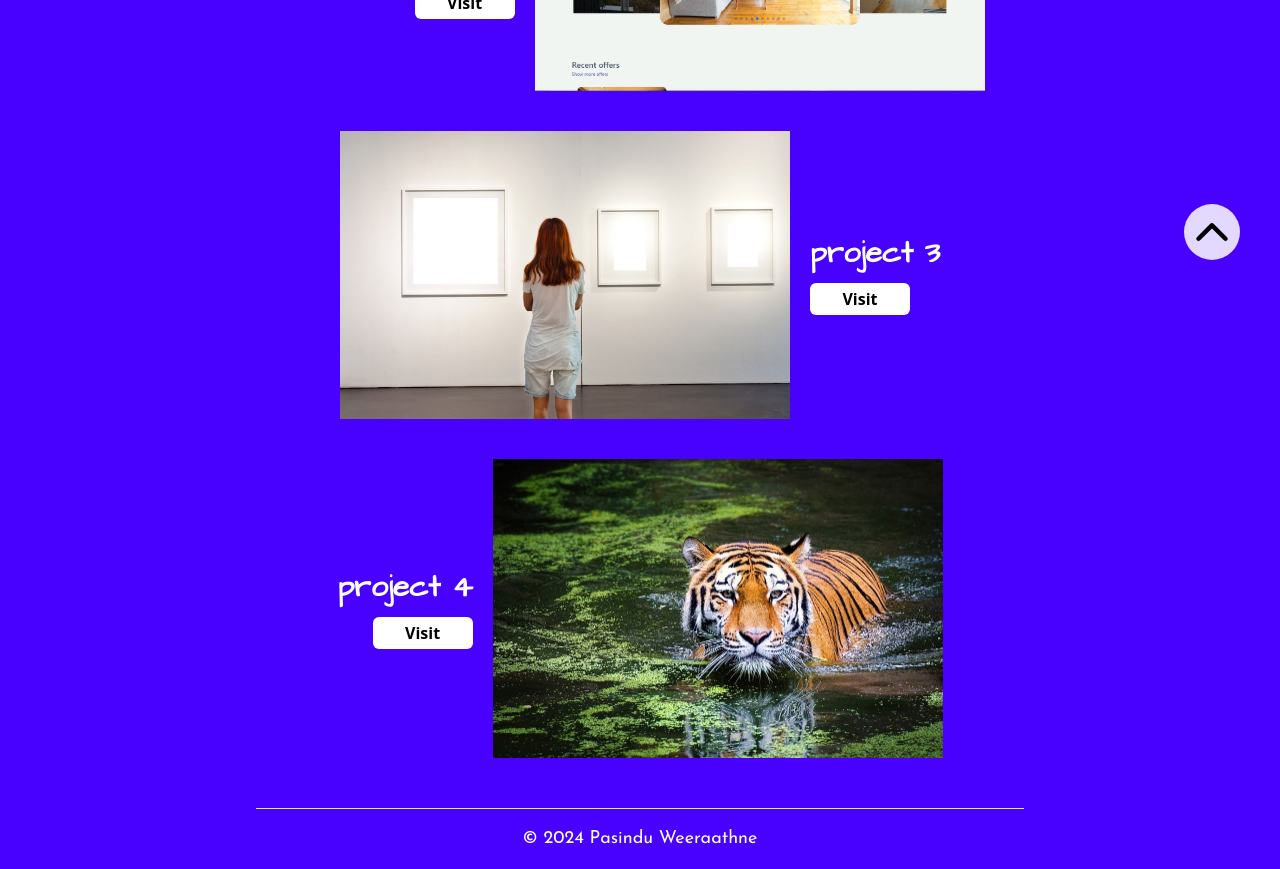
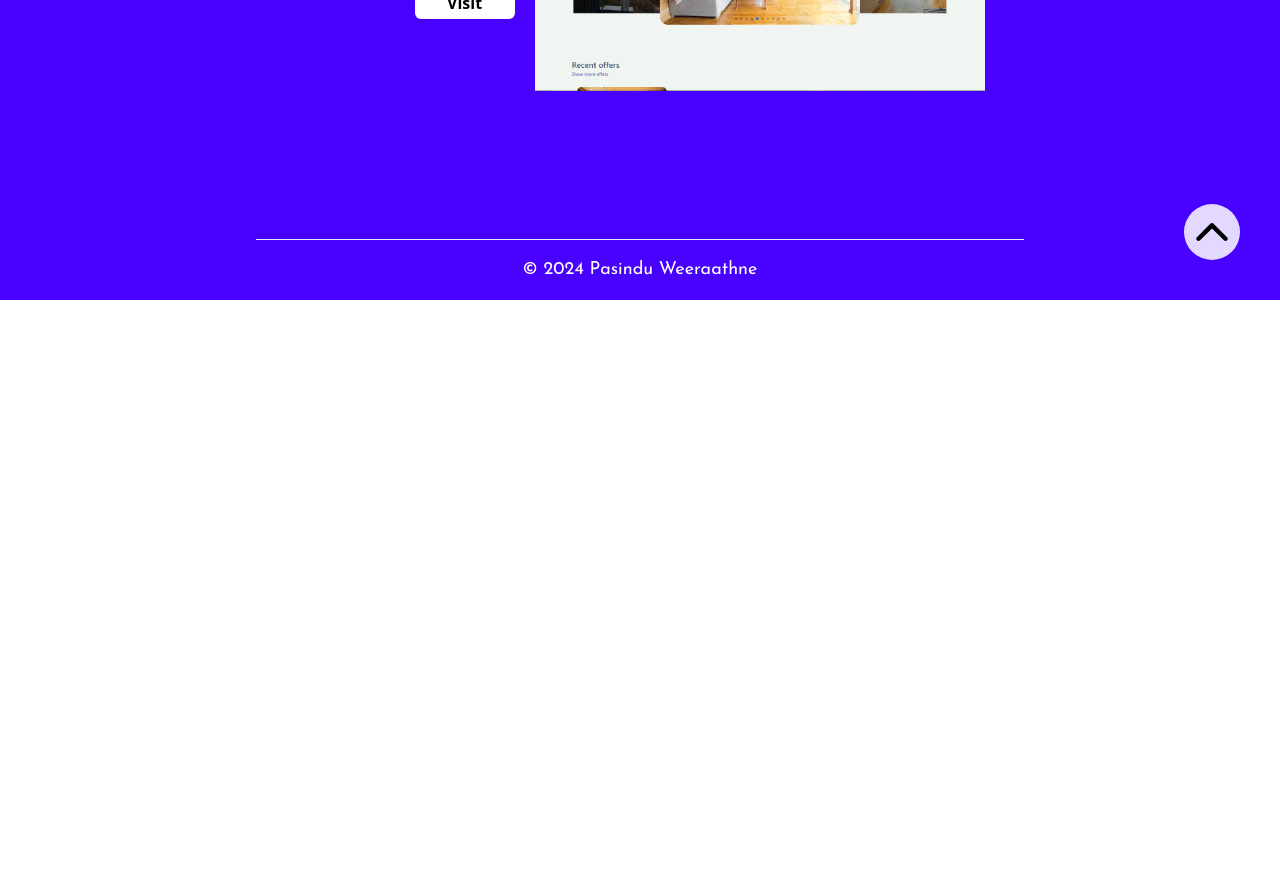
Before and after one commit to pasinduweerarathne/my-portfolio, a Next.js app: page /works in a window 1280 px wide. Shown: the part 500-1369 px from the top of the page. After the commit the page ends 800 px from the top, so only its background shows below. Built offline with nearby package versions, Linux system fonts and the light colour scheme.

Commit message:
remove unused files

```diff
--- a/public/projects/index.js
+++ b/public/projects/index.js
@@ -1,6 +1,4 @@
 import project1 from "./project1.png";
 import project2 from "./project2.png";
-import project3 from "./project3.jpg";
-import project4 from "./project4.jpg";
 
-export { project1, project2, project3, project4 };
+export { project1, project2 };
--- a/src/pages/works/index.jsx
+++ b/src/pages/works/index.jsx
@@ -1,13 +1,7 @@
 import PageTransitionEffect from "@/components/PageTransitionEffect";
 import React from "react";
-import { github } from "../../../public/skills";
 import Image from "next/image";
-import {
-  project1,
-  project2,
-  project3,
-  project4,
-} from "../../../public/projects";
+import { project1, project2 } from "../../../public/projects";
 import Link from "next/link";
 
 const projects = [
@@ -20,16 +14,6 @@ const projects = [
     image: project2,
     name: "Extate Explorer",
     link: "https://real-estate-mern-app.netlify.app/",
-  },
-  {
-    image: project3,
-    name: "project 3",
-    link: "http://project3.com",
-  },
-  {
-    image: project4,
-    name: "project 4",
-    link: "http://project4.com",
   },
 ];
 
```
Also changed, not shown: public/projects/project3.jpg (deleted), public/projects/project4.jpg (deleted).
